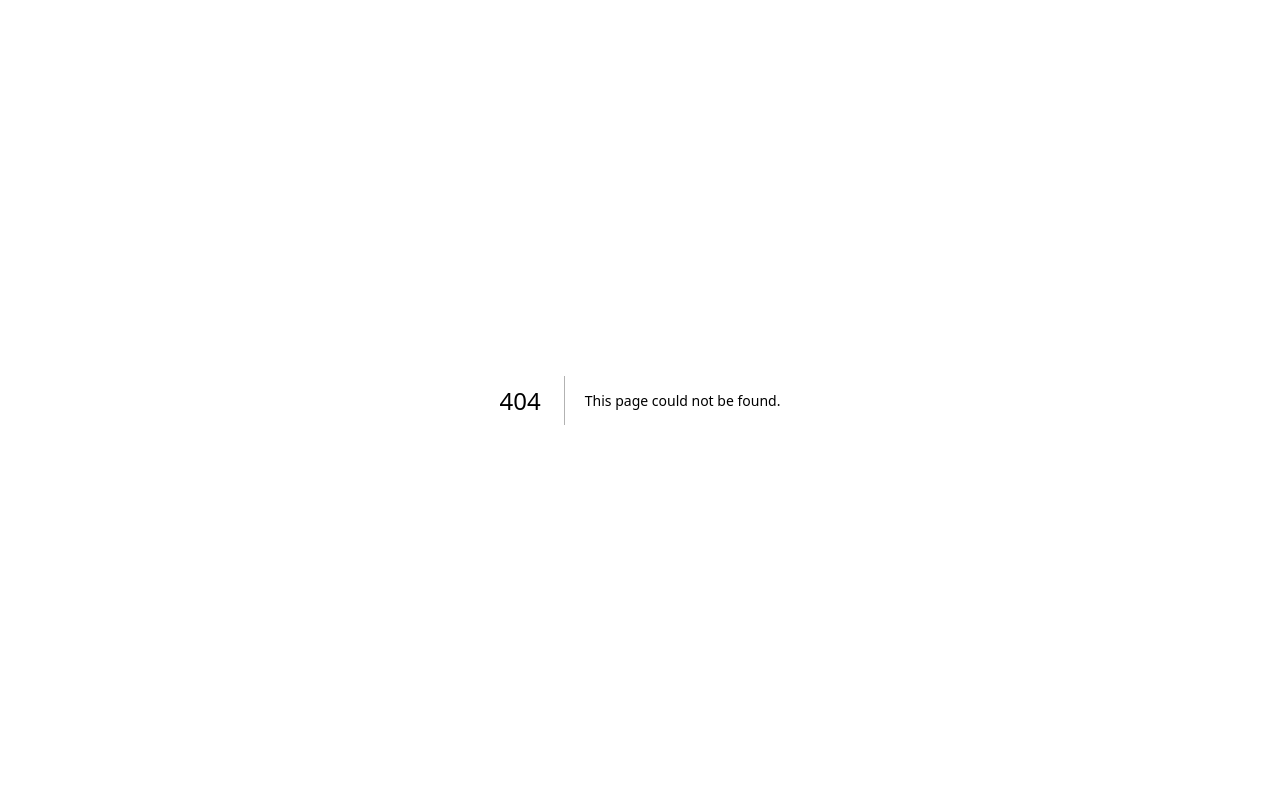
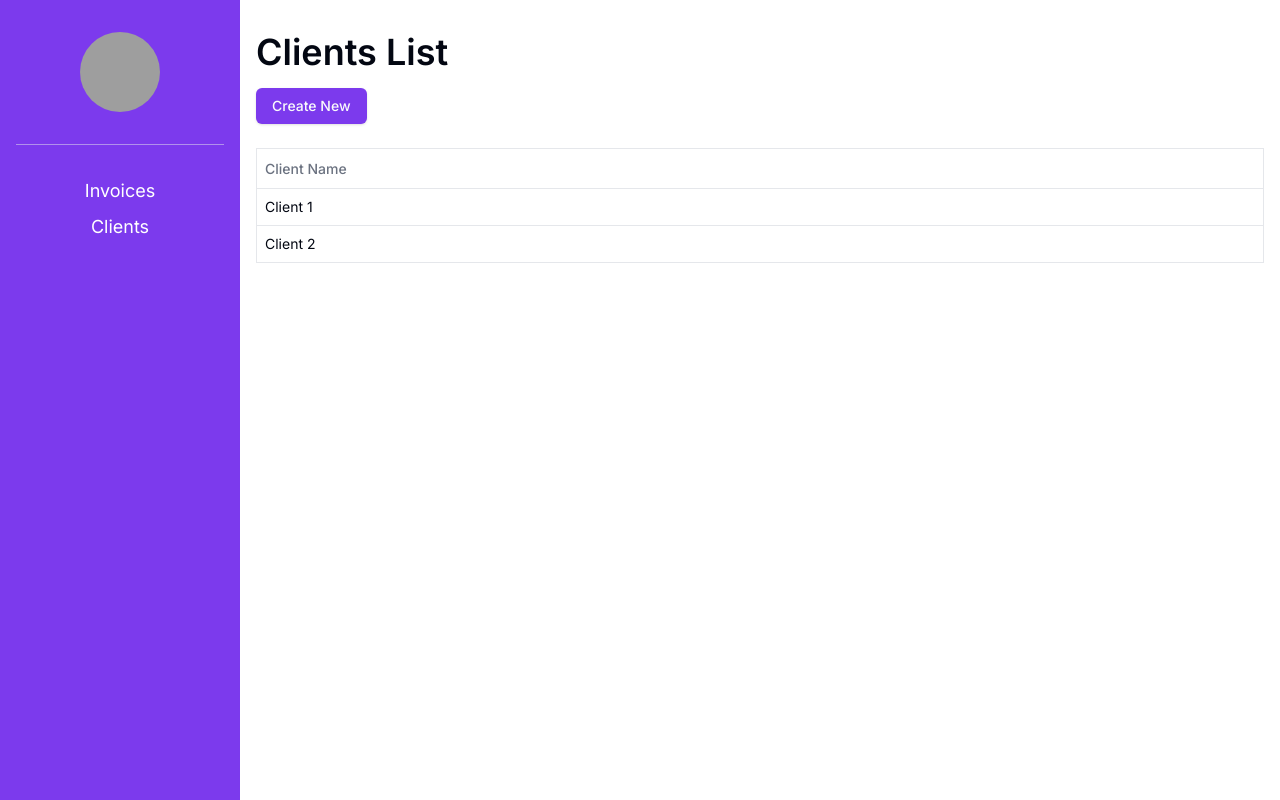
Before and after one commit to eduhdev/web-invoices, a Next.js app: page /dashboard/clients in a window 1280 px wide. Before the commit this address had no page. Built offline with nearby package versions, Linux system fonts and the light colour scheme; grey boxes are pictures that could not be loaded.

Commit message:
Add clients Api

```diff
--- /dev/null
+++ b/src/app/api/clients/route.ts
@@ -0,0 +1,7 @@
+import { clientsMock } from '@/lib/mocks';
+import { NextResponse } from 'next/server';
+
+export async function GET() {
+  await new Promise((resolve) => setTimeout(resolve, 1000));
+  return NextResponse.json(clientsMock);
+}
--- /dev/null
+++ b/src/app/dashboard/clients/page.tsx
@@ -0,0 +1,87 @@
+'use client';
+
+import { Spinner } from '@/components/Spinner';
+import { Button } from '@/components/ui/button';
+import {
+  Dialog,
+  DialogContent,
+  DialogFooter,
+  DialogHeader,
+  DialogTitle,
+  DialogTrigger,
+} from '@/components/ui/dialog';
+import { Input } from '@/components/ui/input';
+import {
+  Table,
+  TableBody,
+  TableCell,
+  TableHead,
+  TableHeader,
+  TableRow,
+} from '@/components/ui/table';
+import { getClients } from '@/hooks/clients';
+import { useEffect, useState } from 'react';
+const ClientsPage = () => {
+  const [loading, setLoading] = useState(false);
+  const [clients, setClients] = useState<ClientsProps[]>([]);
+
+  type ClientsProps = {
+    id: number,
+    name: string,
+  }
+
+  const fetchClients = async () => {
+    setLoading(true);
+    const allClients = await getClients();
+    setClients(allClients);
+    setLoading(false);
+  };
+
+  useEffect(() => {
+    fetchClients();
+  }, []);
+
+  return (
+    <>
+      <h1 className='text-4xl font-semibold'>Clients List</h1>
+
+      <Dialog>
+        <DialogTrigger asChild>
+          <Button className='mt-4'>Create New</Button>
+        </DialogTrigger>
+        <DialogContent className='sm:max-w-[425px]'>
+          <DialogHeader>
+            <DialogTitle>Add a new Client</DialogTitle>
+          </DialogHeader>
+          <Input placeholder='Client name' />
+          <DialogFooter>
+            <div className='flex justify-end w-full'>
+              <Button type='submit'>Save</Button>
+            </div>
+          </DialogFooter>
+        </DialogContent>
+      </Dialog>
+
+      <Table className='border mt-6'>
+        <TableHeader>
+          <TableRow>
+            <TableHead>Client Name</TableHead>
+          </TableRow>
+        </TableHeader>
+        <TableBody>
+          {loading ? (
+            <Spinner />
+          ) : (
+            clients.map((client) => (
+              <TableRow key={client.id}>
+                <TableCell>{client.name}</TableCell>
+              </TableRow>
+            ))
+          )}
+        </TableBody>
+      </Table>
+    </>
+  );
+};
+
+export default ClientsPage;
--- a/src/app/invoices/page.tsx
+++ b/src/app/dashboard/invoices/page.tsx
@@ -15,7 +15,7 @@ const Dashboard = () => {
     <>
       <h1 className='text-4xl font-semibold'>Invoices List</h1>
       <div className='flex justify-between mt-4'>
-        <Link href='/invoices/create'>
+        <Link href='/dashboard/invoices/create'>
           <Button>Create New</Button>
         </Link>
         <TabsList>
--- a/src/app/invoices/layout.tsx
+++ b/src/app/dashboard/layout.tsx
@@ -15,8 +15,9 @@ export default function DashboardLayout({
           <AvatarFallback>Edu</AvatarFallback>
         </Avatar>
         <Separator className='opacity-50' />
-        <div className='text-white text-lg space-y-2 mt-8'>
-          <Link href='/dashboard'>Home</Link>
+        <div className='text-white text-lg space-y-2 mt-8 flex flex-col text-center'>
+          <Link href='/dashboard/invoices'>Invoices</Link>
+          <Link href='/dashboard/clients'>Clients</Link>
         </div>
       </div>
       <div className='flex flex-1'>
--- /dev/null
+++ b/src/hooks/clients.ts
@@ -0,0 +1,15 @@
+async function getClients() {
+  try {
+    const response = await fetch("/api/clients");
+    if (!response.ok) {
+      throw new Error('Failed to fetch clients');
+    }
+    const clients = await response.json();
+    return clients;
+  } catch (error) {
+    console.error(error);
+    throw error;
+  }
+}
+
+export { getClients };
--- a/src/lib/mocks.ts
+++ b/src/lib/mocks.ts
@@ -62,3 +62,8 @@ export const invoicesMock = [
     status: 'paid',
   },
 ];
+
+export const clientsMock = [
+  { id: 1, name: 'Client 1' },
+  { id: 2, name: 'Client 2' },
+];
```
Also changed, not shown: src/app/dashboard/invoices/create/page.tsx (renamed from src/app/invoices/create/page.tsx).
